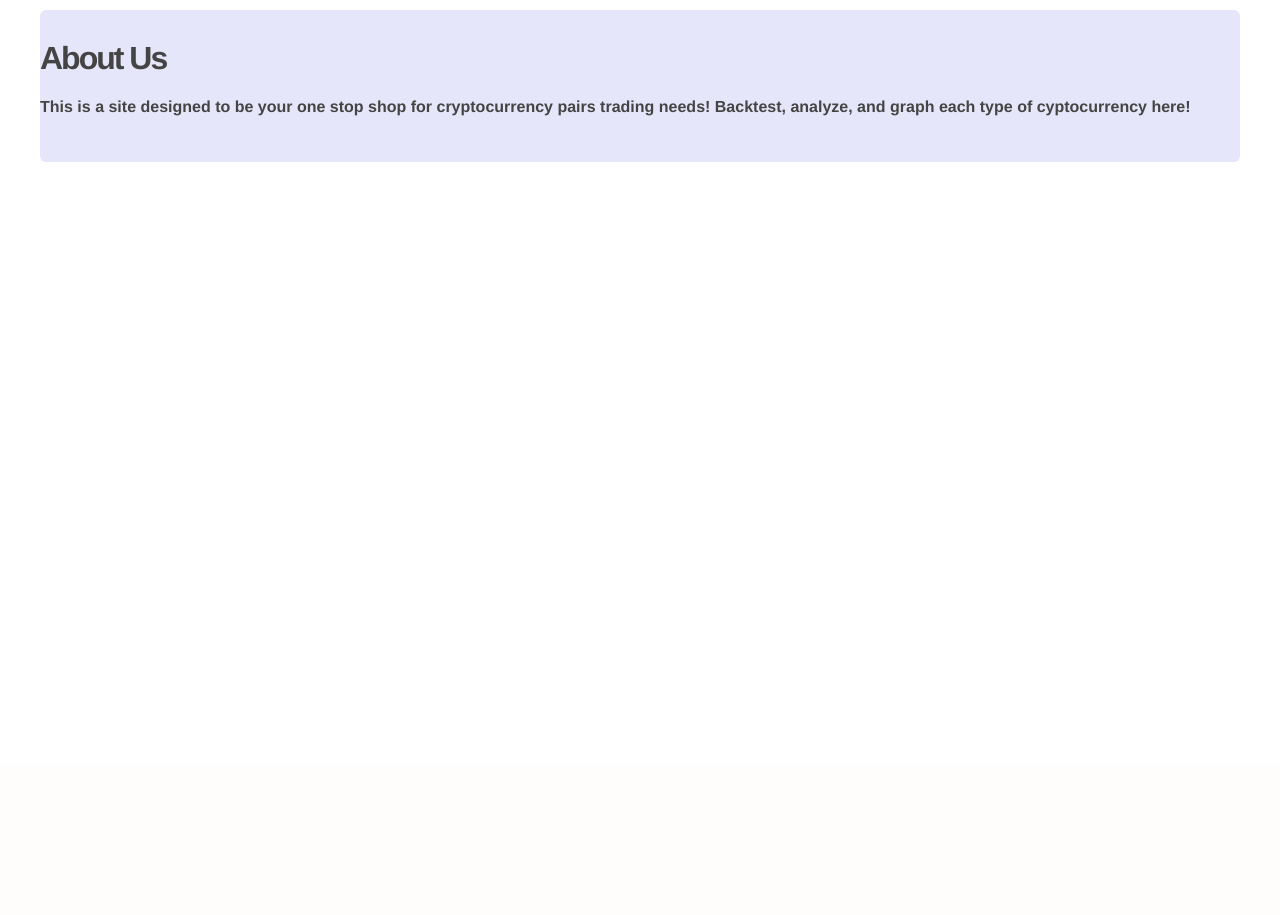
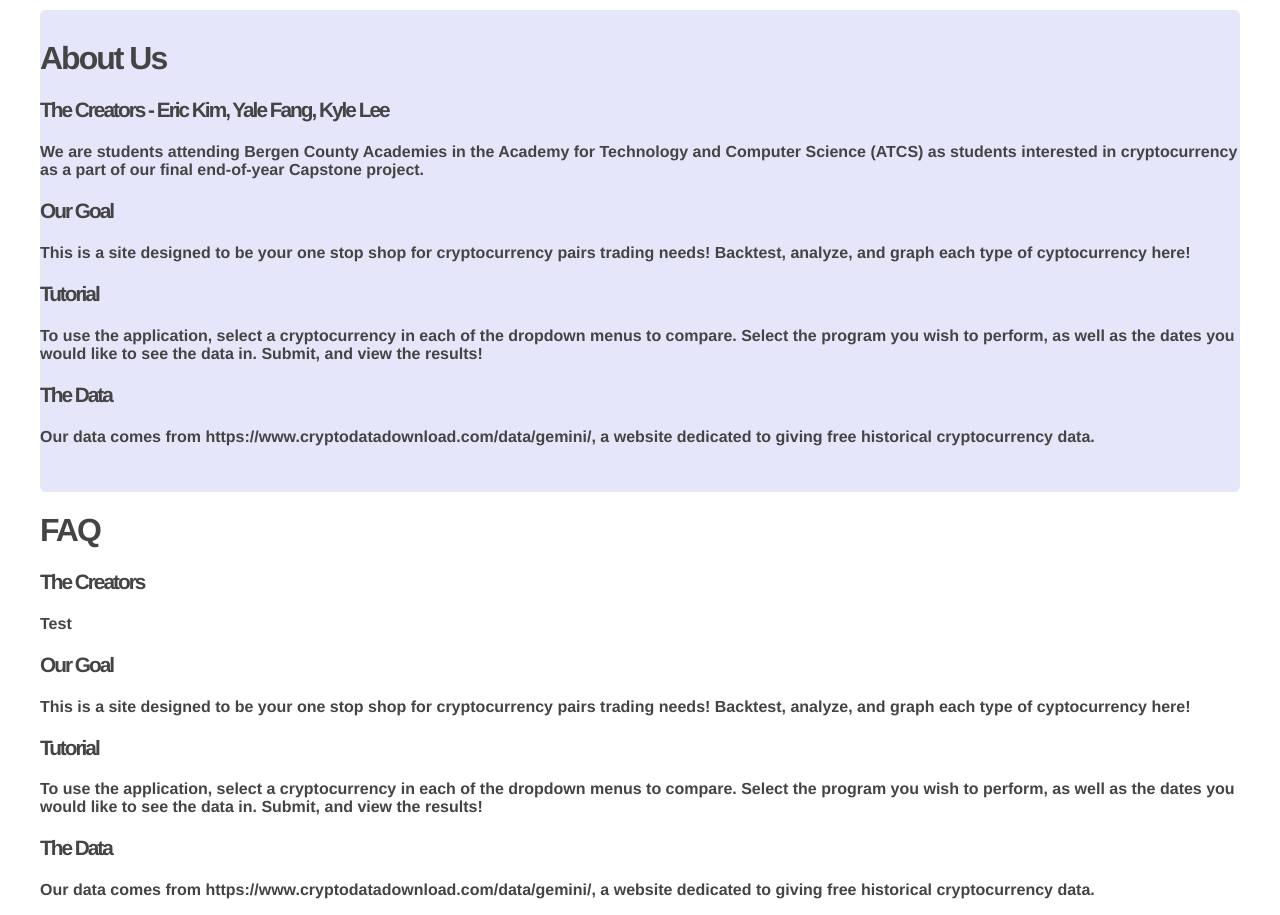
Before and after one commit to yalfan/pairs-trading-project, a Flask app: page /about/ in a window 1280 px wide. Shown: the part 35-950 px from the top of the page. Before the commit the page ends 197 px from the top, so only its background shows below. Run offline with Flask 2, Linux system fonts and the light colour scheme.

Commit message:
About page update
Added descriptions of the project, project members, goal, a tutorial on how to use the project, and the source of our data.

```diff
--- a/templates/about.html
+++ b/templates/about.html
@@ -5,8 +5,29 @@
         {% block content %}
            <div class="about">
              <h1>About Us</h1>
+             <h3>The Creators - Eric Kim, Yale Fang, Kyle Lee</h3>
+             <p>We are students attending Bergen County Academies in the Academy for Technology and Computer Science (ATCS) as students interested in cryptocurrency as a part of our final end-of-year Capstone project.</p>
+             <h3>Our Goal</h3>
              <p>This is a site designed to be your one stop shop for cryptocurrency pairs trading needs! Backtest, analyze, and graph each type of cyptocurrency here!</p>
+             <h3>Tutorial</h3>
+             <p>To use the application, select a cryptocurrency in each of the dropdown menus to compare. Select the program you wish to perform, as well as the dates you would like to see the data in. Submit, and view the results!</p>
+             <h3>The Data</h3>
+             <p>Our data comes from https://www.cryptodatadownload.com/data/gemini/, a website dedicated to giving free historical cryptocurrency data.
+             </p>
            </div>
+
+           <div class="faq">
+            <h1>FAQ</h1>
+            <h3>The Creators</h3>
+            <p>Test</p>
+            <h3>Our Goal</h3>
+            <p>This is a site designed to be your one stop shop for cryptocurrency pairs trading needs! Backtest, analyze, and graph each type of cyptocurrency here!</p>
+            <h3>Tutorial</h3>
+            <p>To use the application, select a cryptocurrency in each of the dropdown menus to compare. Select the program you wish to perform, as well as the dates you would like to see the data in. Submit, and view the results!</p>
+            <h3>The Data</h3>
+            <p>Our data comes from https://www.cryptodatadownload.com/data/gemini/, a website dedicated to giving free historical cryptocurrency data.
+            </p>
+          </div>
         {% endblock %}
     </body>
 </html>
--- a/templates/home.html
+++ b/templates/home.html
@@ -23,16 +23,12 @@
             <option value="Doge">Doge</option>
         </select>
 
-
         <select id="crypto_name_2" name="crypto_name_2" required>
             <option value="" disabled selected>Select currency 2</option>
             <option value="Bitcoin">Bitcoin</option>
             <option value="Ethereum">Ethereum</option>
             <option value="Doge">Doge</option>
         </select>
-
-
-
 
         <select id="program" name="program" required>
             <option value="" disabled selected>Select a program</option>
@@ -52,8 +48,6 @@
            value="2021-12-06"
            min="2016-01-01" max="2021-12-07">
 
-
-
         <button>Submit</button>
 
         </form>
```
